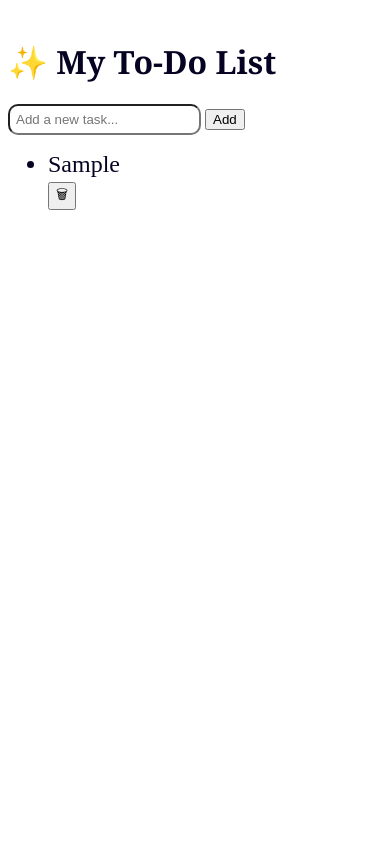
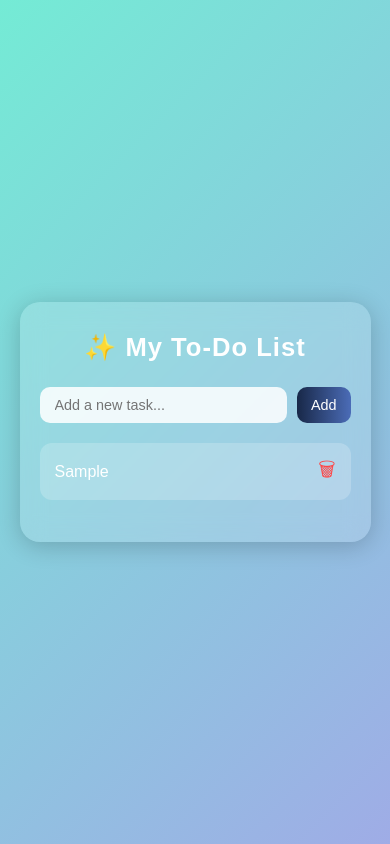
Before and after one commit to kishore15062006/Todo_List, a plain HTML site: page index.html in a window 390 px wide. Both pictures are taken after typing "Sample" into the empty fields and a click on the button "Add". Drawn offline with Linux system fonts and the light colour scheme.

Commit message:
Revamp CSS styles for improved design and responsiveness
This update includes a complete overhaul of the CSS styles for the application. The previous styles have been replaced with a new design that features a responsive layout, improved button styles, and enhanced visual effects.

```diff
--- a/style.css
+++ b/style.css
@@ -1,49 +1,138 @@
-.cls{
+/* Reset and base styling */
+* {
+  margin: 0;
+  padding: 0;
+  box-sizing: border-box;
+  font-family: "Poppins", sans-serif;
+}
 
-    width:250px;
-    height: 500px;
-    margin-top: 25px;
-    border-radius: 10px;
+body {
+  background: linear-gradient(135deg, #74ebd5, #9face6);
+  min-height: 100vh;
+  display: flex;
+  justify-content: center;
+  align-items: center;
+}
 
+/* Container */
+.container {
+  width: 90%;
+  max-width: 400px;
+  background: rgba(255, 255, 255, 0.15);
+  backdrop-filter: blur(12px);
+  border-radius: 20px;
+  box-shadow: 0 4px 25px rgba(0, 0, 0, 0.2);
+  padding: 30px 20px;
+  text-align: center;
 }
-.cls1
-{
-    width: 320px;
-    display: flex;
-    flex-direction: column;
-    justify-self: center;
-    align-items: center;
-    flex-wrap: wrap;
-    flex-shrink: 1;
-    background-color: aqua;
-    padding-top: 10px;
-    overflow-y: auto;
-    height: 100vh;
-    padding-left: 1.3em;
+
+/* Title */
+.title {
+  font-size: 2rem;
+  color: #ffffff;
+  margin-bottom: 25px;
+  letter-spacing: 1px;
 }
-h1{
-    font-family: Georgia, 'Times New Roman', Times, serif;
-    color: rgb(6, 3, 34);
-    margin-top: 40px;
+
+/* Input section */
+.input-section {
+  display: flex;
+  gap: 10px;
+  justify-content: center;
+  margin-bottom: 20px;
 }
-li{
-    color: rgb(6, 3, 34);
-    font-family: 'Times New Roman', Times, serif;
-    font-size:x-large;
+
+#input {
+  flex: 1;
+  padding: 10px 15px;
+  border-radius: 10px;
+  border: none;
+  outline: none;
+  background: rgba(255, 255, 255, 0.85);
+  font-size: 1rem;
 }
-.btn1{
-    background-color: rgb(0, 0, 0);
-    color: antiquewhite;
-    border-radius: 10px;
-    padding: 5px 5px 5px 5px;
+
+.btn-add {
+  background: #4b6cb7;
+  background: linear-gradient(90deg, #182848, #4b6cb7);
+  color: #fff;
+  border: none;
+  border-radius: 10px;
+  padding: 10px 18px;
+  cursor: pointer;
+  transition: 0.3s;
 }
-.btn2{
-    background-color: rgb(0, 0, 0);
-    color: antiquewhite;
-    border-radius: 10px;
-    padding: 5px 5px 5px 5px;
+
+.btn-add:hover {
+  transform: scale(1.05);
+  background: linear-gradient(90deg, #4b6cb7, #182848);
 }
-#input{
-    padding: 6px ;
-    border-radius: 10px;
+
+/* List section */
+ul {
+  list-style: none;
+  max-height: 350px;
+  overflow-y: auto;
+  scrollbar-width: thin;
+  scrollbar-color: rgba(255,255,255,0.5) transparent;
 }
+
+.task-item {
+  background: rgba(255, 255, 255, 0.2);
+  color: #fff;
+  margin-bottom: 12px;
+  padding: 12px 15px;
+  border-radius: 12px;
+  display: flex;
+  justify-content: space-between;
+  align-items: center;
+  transition: 0.3s ease;
+  animation: fadeIn 0.4s ease;
+}
+
+.task-item:hover {
+  transform: translateY(-3px);
+  background: rgba(255, 255, 255, 0.3);
+}
+
+/* Delete button */
+.btn-delete {
+  background: transparent;
+  border: none;
+  color: #ff4444;
+  font-size: 1.2rem;
+  cursor: pointer;
+  transition: transform 0.2s ease;
+}
+
+.btn-delete:hover {
+  transform: scale(1.2);
+}
+
+/* Animation */
+@keyframes fadeIn {
+  from { opacity: 0; transform: translateY(10px); }
+  to { opacity: 1; transform: translateY(0); }
+}
+
+.fade-out {
+  opacity: 0;
+  transform: translateX(-20px);
+  transition: all 0.3s ease;
+}
+
+/* Responsive */
+@media (max-width: 480px) {
+  .title {
+    font-size: 1.6rem;
+  }
+
+  .btn-add {
+    padding: 8px 14px;
+    font-size: 0.9rem;
+  }
+
+  #input {
+    font-size: 0.9rem;
+  }
+}
```
